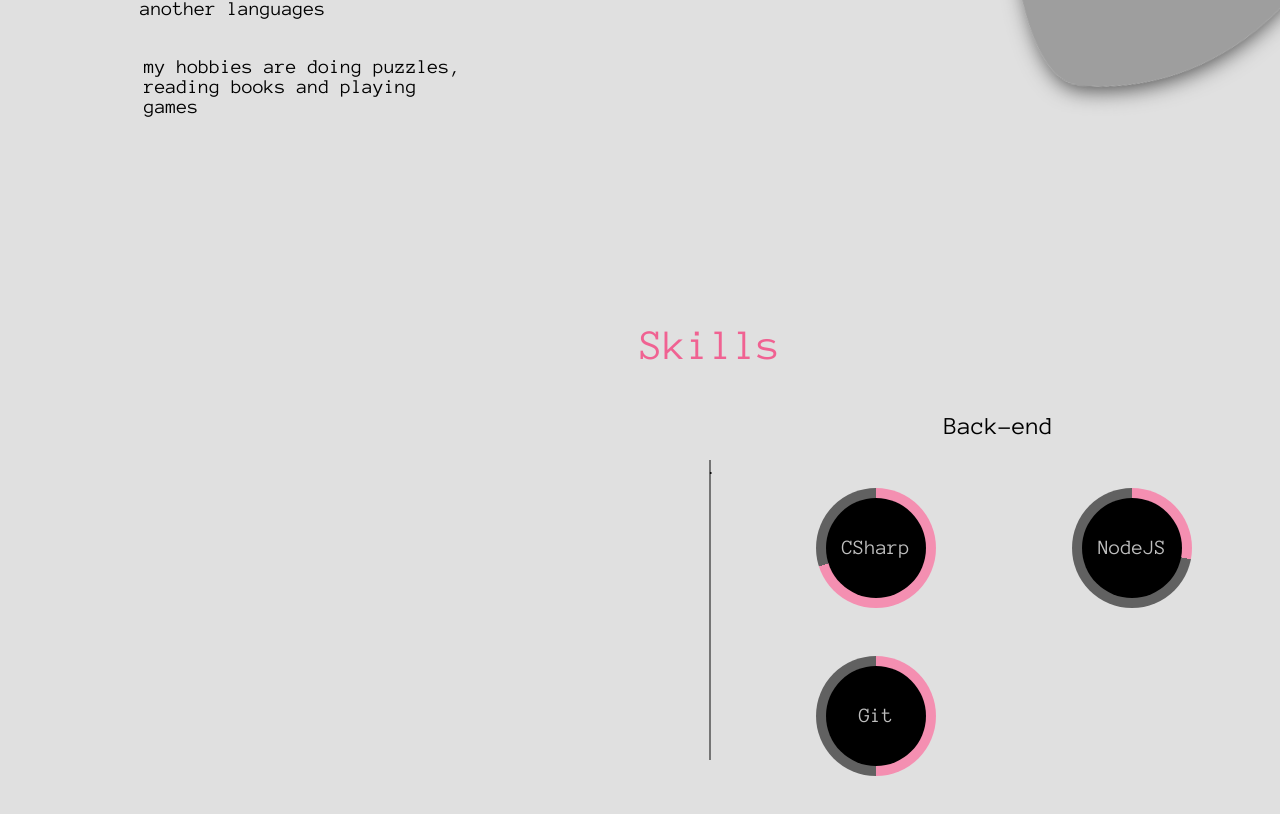
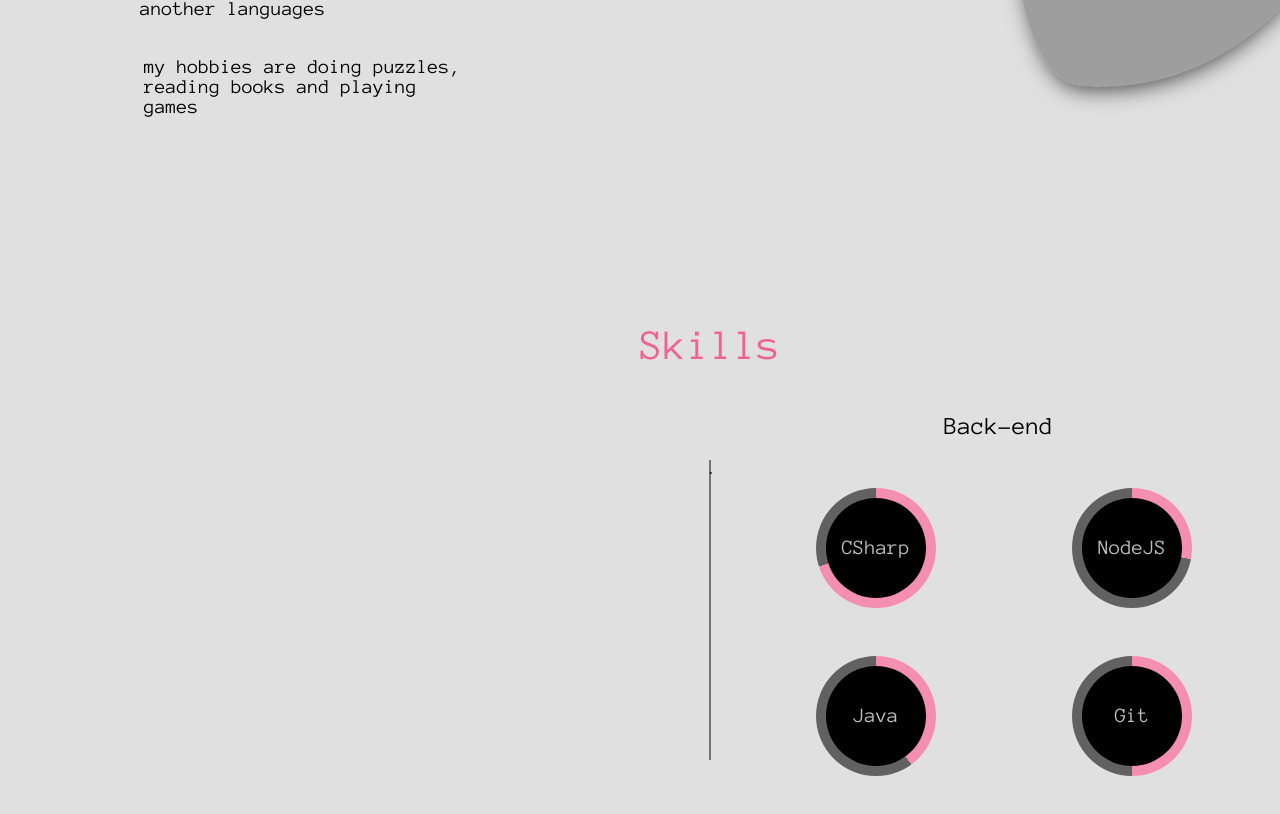
Before and after one commit to atir75/Portfolio-React, a React (Vite) app: page / in a window 1280 px wide. Shown: the part 1119-1933 px from the top of the page. Built offline with nearby package versions, Linux system fonts and the light colour scheme; grey boxes are pictures that could not be loaded.

Commit message:
wip: finished circles of backend

```diff
--- a/src/components/Skilss/index.tsx
+++ b/src/components/Skilss/index.tsx
@@ -18,14 +18,11 @@ export function Skills() {
                     <div className="test">NodeJS</div>
                 </div>
                 <div className="circle per-50">
+                    <div className="inner">Java</div>
+                </div>
+                <div className="circle per-75">
                     <div className="inner">Git</div>
                 </div>
-                {/* <div className="circle per-75">
-                    <div className="inner">75%</div>
-                </div>
-                <div className="circle per-100">
-                    <div className="inner">100%</div>
-                </div>  */}
             </div>
 
         </>
--- a/src/components/Skilss/styles.css
+++ b/src/components/Skilss/styles.css
@@ -69,12 +69,14 @@
     margin-top: -8rem;
   }
   .circle.per-50 {
-    background-image: conic-gradient(#F48FB1 50%, #616161 0);
+    background-image: conic-gradient(#F48FB1 40%, #616161 0);
     margin-left: 3rem;
     margin-top: 3rem;
   }
   .circle.per-75 {
-    background-image: conic-gradient(#B5838D 75%, #FFCDB2 0);
+    background-image: conic-gradient(#F48FB1 50%, #616161 0);
+    margin-left: 19rem;
+    margin-top: -8rem;
   }
   .circle.per-100 {
     background-image: conic-gradient(#B5838D 100%, #FFCDB2 0);
```
